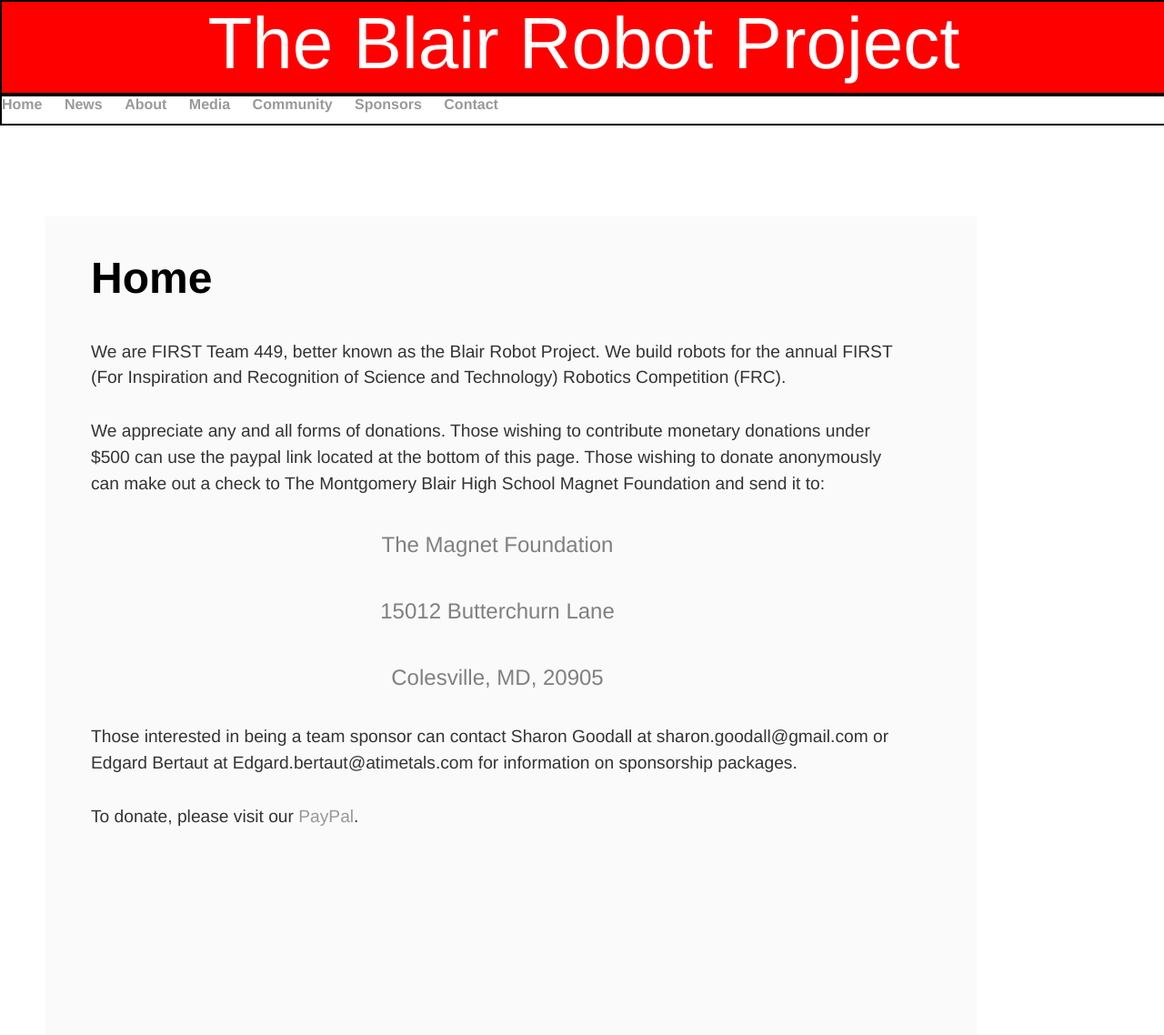
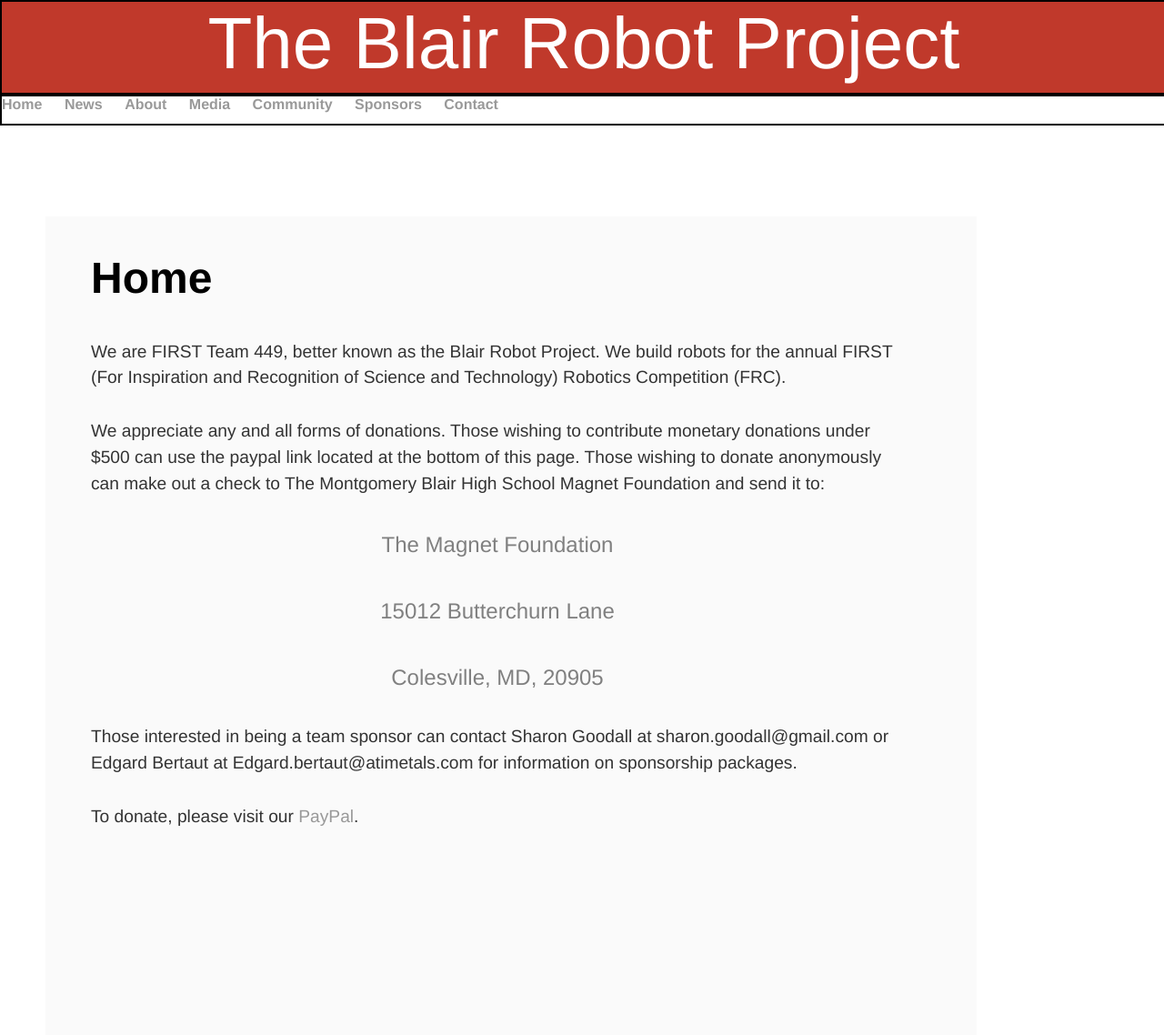
Before and after one commit to mouseythemouse/blair-robot-project.github.io, a Jekyll site: the page built from index.html, in a window 1280 px wide. Shown: the whole page at 91% size. Built offline with Jekyll 4.4.1, drawn with Linux system fonts in a browser that asks for light colours.

Commit message:
Update main.css

```diff
--- a/css/main.css
+++ b/css/main.css
@@ -16,7 +16,7 @@
     text-align: center;
     color: white;
     border: 2px solid black;
-    background-color: red;
+    background-color: #C0392B;
 }
 
 nav ul {
```
